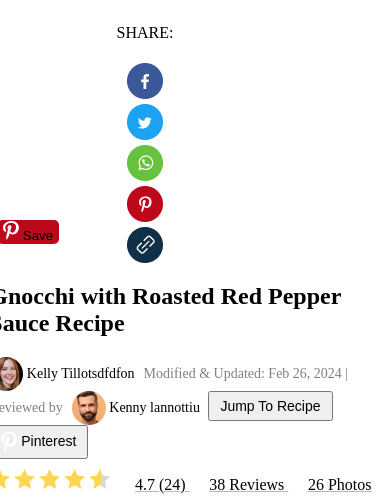
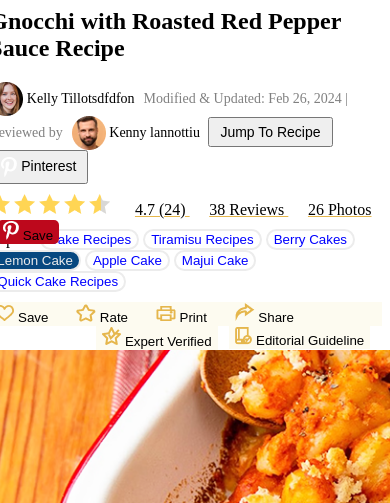
Before and after one commit to rjays16/Recipe, a PHP site: page /content.php in a window 390 px wide; the page is wider, and only the part inside the window is pictured. Shown: the top 503 px of that part. Run offline with PHP 8.4, Linux system fonts and the light colour scheme.

Commit message:
With Resposives

```diff
--- a/content.php
+++ b/content.php
@@ -344,6 +344,13 @@
     text-decoration-color: #E5B64C;
     line-height: 3px;
 }
+
+@media (max-width: 775px){
+  .col-md-2 {
+    display: none;
+  }
+}
+
 </style>
 
 
--- a/header.php
+++ b/header.php
@@ -32,6 +32,11 @@
       }
       .search-bar input[type="text"] {
         width: calc(100% - 90px);
+        border: none;
+        margin-left: 200px;
+      }
+      .btn-primary{
+        display: none;
       }
     }
 
@@ -42,6 +47,7 @@
         padding-right: 5px;
       }
     }
+
   </style>
 
 <div class="container">
```
